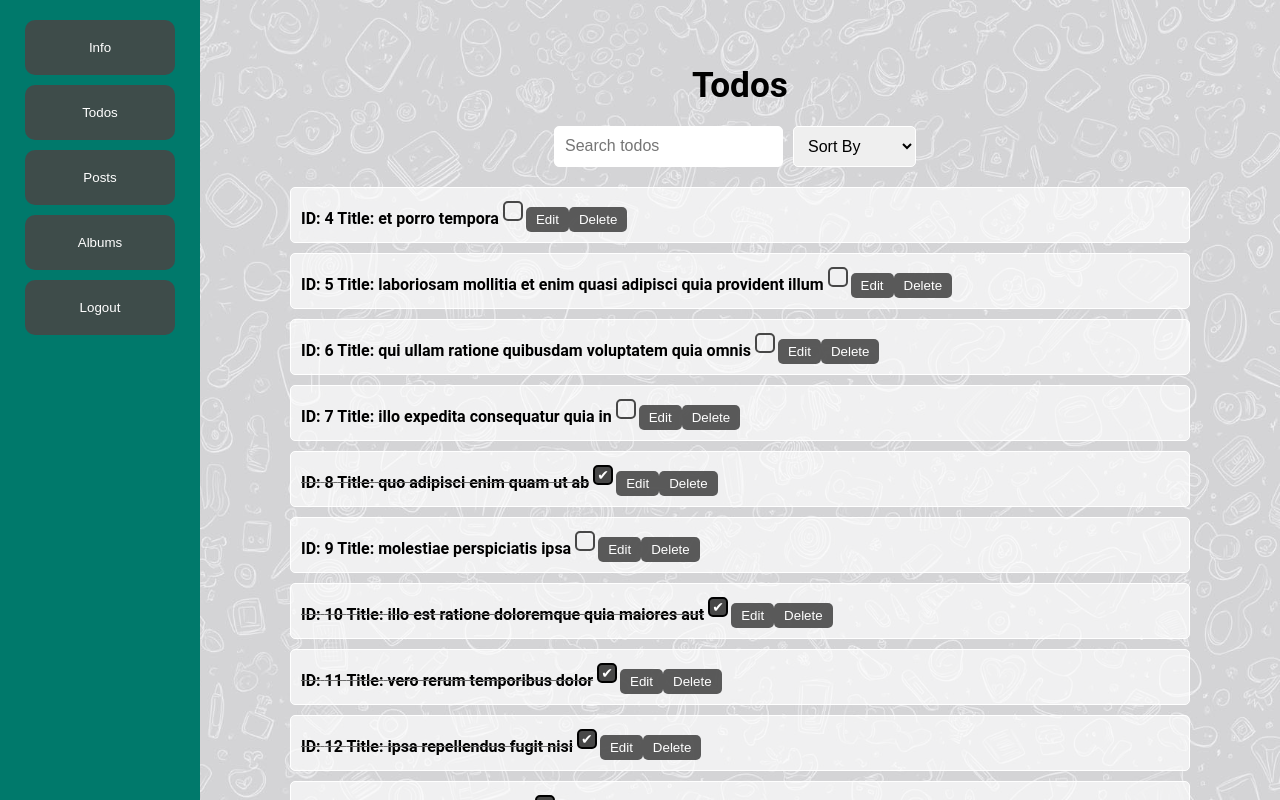
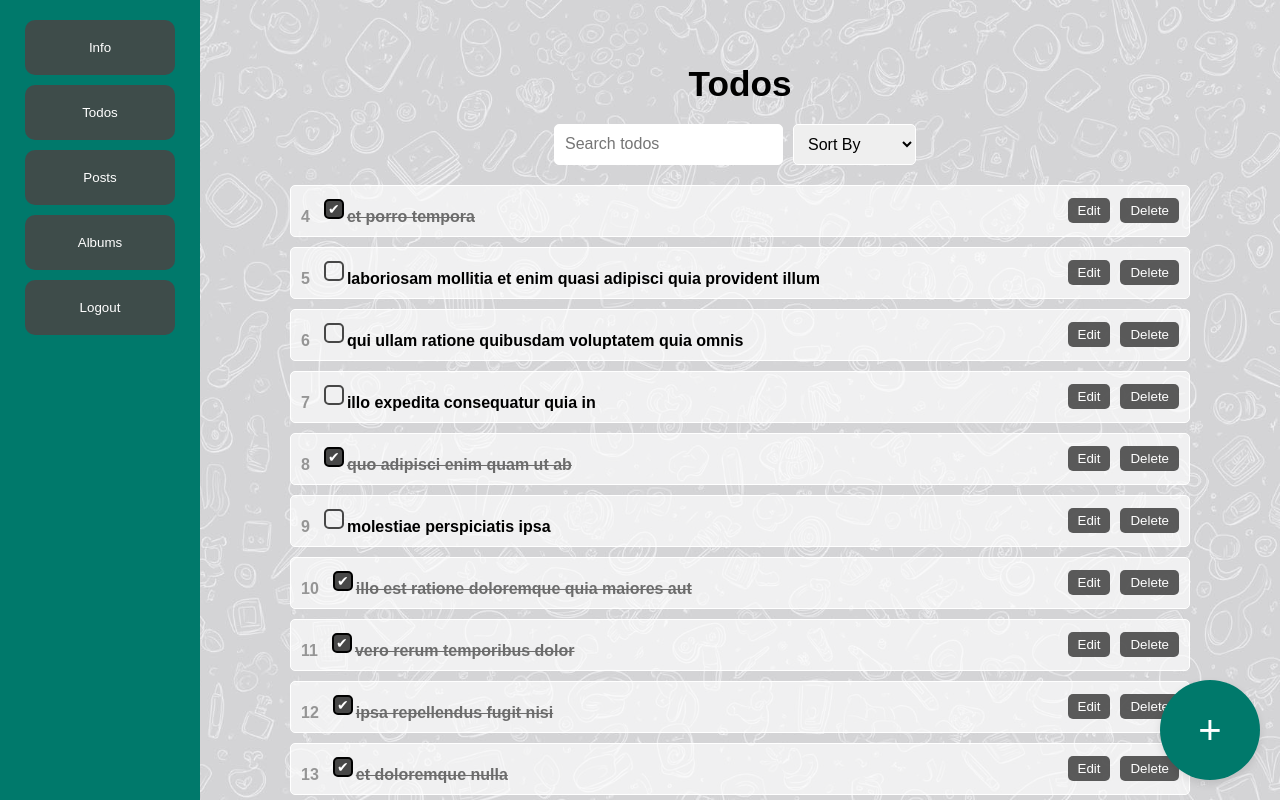
Before and after one commit to bashy-yacob/myApp, a React (Create React App) app: page /users/1/todos in a window 1280 px wide. Shown: the top 800 px of the page. Built offline with nearby package versions, Linux system fonts and the light colour scheme; data requests are answered from the project's data file; sample sign-in values are in the browser's storage.

Commit message:
Update TodosPage: modify completion status in db.json, enhance styling and layout, and implement toggle for adding new todos

```diff
--- a/src/components/PostsPage/PostsPage.js
+++ b/src/components/PostsPage/PostsPage.js
@@ -303,7 +303,7 @@ const PostsPage = () => {
                     <button onClick={() => handleDeletePost(post.id)}>Delete</button>
                   </>
                 )}
-                <button onClick={() => handleSelectPost(post.id)}>Show information</button>
+                <button onClick={() => handleSelectPost(post.id)}>read more</button>
                 {selectedPostId === post.id && (
                   <div className="selected-post">
                     <p>{post.body}</p>
--- a/src/components/TodosPage/TodosPage.css
+++ b/src/components/TodosPage/TodosPage.css
@@ -1,7 +1,11 @@
+body {
+  font-family: Arial, sans-serif;
+}
+
 .todos-page {
   margin: 0;
   padding: 0;
-  font-family: 'Roboto', sans-serif;
+  font-family: Arial, sans-serif;
   color: #000000;
   display: flex;
   justify-content: center;
@@ -63,7 +67,7 @@ h1 {
   border-radius: 5px;
 }
 
-.todos-list li.completed {
+.todos-list li.completed .todo-title {
   text-decoration: line-through;
   color: rgb(108, 108, 108);
 }
@@ -193,9 +197,9 @@ h1 {
   color: white;
   border: none;
   border-radius: 50%;
-  width: 50px;
-  height: 50px;
-  font-size: 24px;
+  width: 100px;
+  height: 100px;
+  font-size: 40px;
   cursor: pointer;
   display: flex;
   justify-content: center;
@@ -209,10 +213,16 @@ h1 {
 }
 
 .todo-id {
-  color: #00796b;
+  color: #959595;
   margin-right: 10px;
 }
 
 .todo-title {
-  color: #004d40;
+  color: #000000;
 }
+
+.todo-actions {
+  display: flex;
+  gap: 10px;
+  margin-left: auto;
+}
--- a/src/components/TodosPage/TodosPage.js
+++ b/src/components/TodosPage/TodosPage.js
@@ -8,6 +8,7 @@ const TodosPage = () => {
   const [searchQuery, setSearchQuery] = useState('');
   const [sortCriterion, setSortCriterion] = useState('');
   const [newTodoTitle, setNewTodoTitle] = useState('');
+  const [showAddTodo, setShowAddTodo] = useState(false);
   const [editingTodoId, setEditingTodoId] = useState(null);
   const [editingTitle, setEditingTitle] = useState('');
 
@@ -74,6 +75,7 @@ const TodosPage = () => {
         const savedTodo = await response.json(); // קבלת ה-TODO המלא מהשרת
         setTodos([...todos, { ...savedTodo, userId: Number(savedTodo.userId) }]); // הבטחת עקביות
         setNewTodoTitle('');
+        setShowAddTodo(false);
       }
     } catch (error) {
       console.error('Error adding todo:', error);
@@ -201,24 +203,27 @@ const TodosPage = () => {
                   <button onClick={cancelEditing}>Cancel</button>
                 </div>
               ) : (
+                <>
                 <div>
-                  <span>
-                    <strong>ID:</strong> {todo.id}  <strong>Title:</strong> {todo.title}
-                  </span>
+                  <span className="todo-id">{todo.id}</span>
                   <input
                     type="checkbox"
                     checked={todo.completed}
                     onChange={() => toggleCompletion(todo.id)}
                   />
+                  <span className={`todo-title ${todo.completed ? 'completed-title' : ''}`}>{todo.title}</span>
+                </div>
+                  <div className="todo-actions" style={{ textAlign: 'right' }}>
                    <button onClick={() => startEditing(todo.id, todo.title)}>Edit</button>
                    <button onClick={() => deleteTodo(todo.id)}>Delete</button>
                  </div>
+                 </>
               )}
             </li>
           ))}
         </ul>
-        {/* הוספה */}
-        <div className="add-todo">
+        {showAddTodo && (
+          <div className="add-todo-form">
             <input
               type="text"
               placeholder="Add a new todo"
@@ -227,7 +232,8 @@ const TodosPage = () => {
             />
             <button onClick={addTodo}>Add</button>
           </div>
-
+        )}
+        <button className="add-todo-button" onClick={() => setShowAddTodo(!showAddTodo)}>+</button>
       </div>
     </div>
   );
```
Also changed, not shown: db.json. Lines whose indentation alone changed are shown as unchanged.
